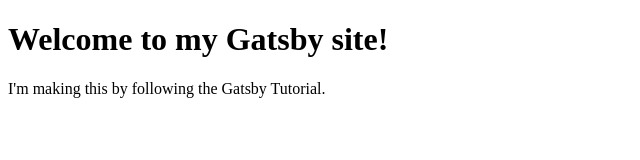
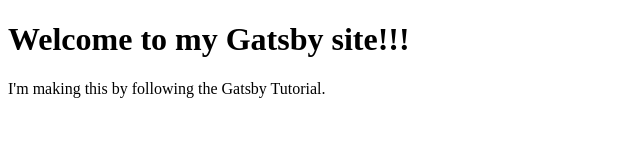
Before and after one commit to r1chard5mith/gatsby-gh-pages, a Gatsby site: page / in a window 1280 px wide. Shown: the full height of the page, 0-640 px from the left. Built offline with nearby package versions, Linux system fonts and the light colour scheme; Gatsby itself is replaced by a stand-in of ours.

Commit message:
Update index.js

```diff
--- a/src/pages/index.js
+++ b/src/pages/index.js
@@ -5,7 +5,7 @@
 const IndexPage = () => {
   return (
     <main>
-      <h1>Welcome to my Gatsby site!</h1>
+      <h1>Welcome to my Gatsby site!!!</h1>
       <p>I'm making this by following the Gatsby Tutorial.</p>
     </main>
   )
```
